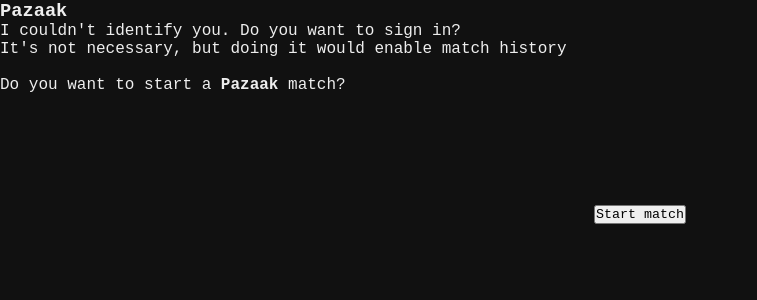
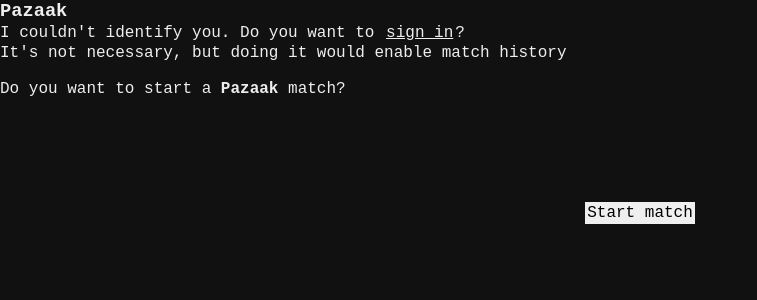
Before and after one commit to jposawa/swcards, a React (Vite) app: page / in a window 1280 px wide. Shown: the top 300 px of the page, without its empty margins (0-757 px from the left). Built offline with nearby package versions, Linux system fonts and the light colour scheme.

Commit message:
Added mocked login

```diff
--- /dev/null
+++ b/src/components/Button/Button.module.css
@@ -0,0 +1,11 @@
+.button {
+  border-style: solid;
+  border-color: transparent;
+  font-size: 1em;
+}
+
+.link {
+  background: transparent;
+  color: var(--colorText);
+  text-decoration: underline;
+}
--- /dev/null
+++ b/src/components/Button/Button.tsx
@@ -0,0 +1,22 @@
+import React from "react";
+
+import styles from "./Button.module.css";
+
+type ButtonProps = React.ComponentProps<"button"> & {
+  preset?: "filled" | "outline" | "link";
+}
+
+export const Button: React.FC<ButtonProps> = ({
+  className="",
+  type="button",
+  preset="filled",
+  ...props
+}) => {
+  return (
+    <button
+      className={`${styles.button} ${className} ${styles[preset]}`}
+      type={type}
+      {...props}
+    />
+  )
+}
--- /dev/null
+++ b/src/components/Button/index.ts
@@ -0,0 +1 @@
+export * from "./Button";
--- a/src/components/index.ts
+++ b/src/components/index.ts
@@ -1 +1,2 @@
 export * from "./GameCard";
+export * from "./Button";
--- a/src/pages/Pazaak.tsx
+++ b/src/pages/Pazaak.tsx
@@ -7,10 +7,13 @@
 import { CurrentMatchData, GameCategory } from "../shared/types";
 import { PAZAAK_PLAYERS, PAZAAK_PLAYERS_AI } from "../shared/constants";
 import { randomNumber } from "../shared/helpers";
+import { Button } from "../components";
+import { usePlayer } from "../shared/hooks";
 
 export const Pazaak = () => {
   const [activeMatch, setActiveMatch] = React.useState(false);
   const currentPlayerData = useRecoilValue(currentPlayerAtom);
+  const { activateMockAccount } = usePlayer();
 
   const newMatch = React.useMemo(() => {
     const match: CurrentMatchData = {
@@ -27,11 +30,17 @@
     match.playersList.push(humanPlayer, aiPlayer);
 
     return match;
-  }, [currentPlayerData])
+  }, [currentPlayerData]);
 
   if (activeMatch) {
     return <PazaakMatch match={newMatch} />;
   }
+
+  const callLogin = () => {
+    window.alert("Logging in with mock account");
+
+    activateMockAccount();
+  };
 
   return (
     <>
@@ -39,7 +48,13 @@
 
       {!currentPlayerData?.name ? (
         <>
-          <p>I couldn't identify you. Do you want to sign in?</p>
+          <p>
+            I couldn't identify you. Do you want to{" "}
+            <Button preset="link" onClick={callLogin}>
+              sign in
+            </Button>
+            ?
+          </p>
           <p>It's not necessary, but doing it would enable match history</p>
           <br />
         </>
@@ -53,8 +68,7 @@
         Do you want to start a <b>Pazaak</b> match?
       </p>
       <br />
-      <button
-        type="button"
+      <Button
         onClick={() => {
           setActiveMatch(true);
         }}
@@ -63,7 +77,7 @@
         }}
       >
         Start match
-      </button>
+      </Button>
     </>
   );
 };
--- a/src/shared/hooks/usePlayer.ts
+++ b/src/shared/hooks/usePlayer.ts
@@ -12,22 +12,38 @@
   /**
    * Get player data and update currentPlayerAtom recoil state
    */
-  const getPlayerData = React.useCallback((playerId: string) => {
-    const playerData = fetchPlayerData(playerId) as PlayerData;
+  const getPlayerData = React.useCallback(
+    (playerId: string) => {
+      const playerData = fetchPlayerData(playerId) as PlayerData;
 
-    setCurrentPlayerData(playerData);
-  }, [setCurrentPlayerData]);
+      setCurrentPlayerData(playerData);
+    },
+    [setCurrentPlayerData]
+  );
 
-  const updatePlayerData = React.useCallback((playerData: PlayerDataCore) => {
-    const { id: playerId = self.crypto.randomUUID() } = playerData;
+  const updatePlayerData = React.useCallback(
+    (playerData: PlayerDataCore) => {
+      const { id: playerId = self.crypto.randomUUID() } = playerData;
 
-    playerData.id = playerId;
+      playerData.id = playerId;
 
-    setCurrentPlayerData(playerData as PlayerData);
+      setCurrentPlayerData(playerData as PlayerData);
+    },
+    [setCurrentPlayerData]
+  );
+
+  const activateMockAccount = React.useCallback(() => {
+    setCurrentPlayerData({
+      id: "mock-player",
+      name: "Mocked Player",
+      email: "mockplayer@domain.co",
+      matches: {},
+    })
   }, [setCurrentPlayerData])
 
   return {
     getPlayerData,
     updatePlayerData,
+    activateMockAccount,
   };
 };
```
